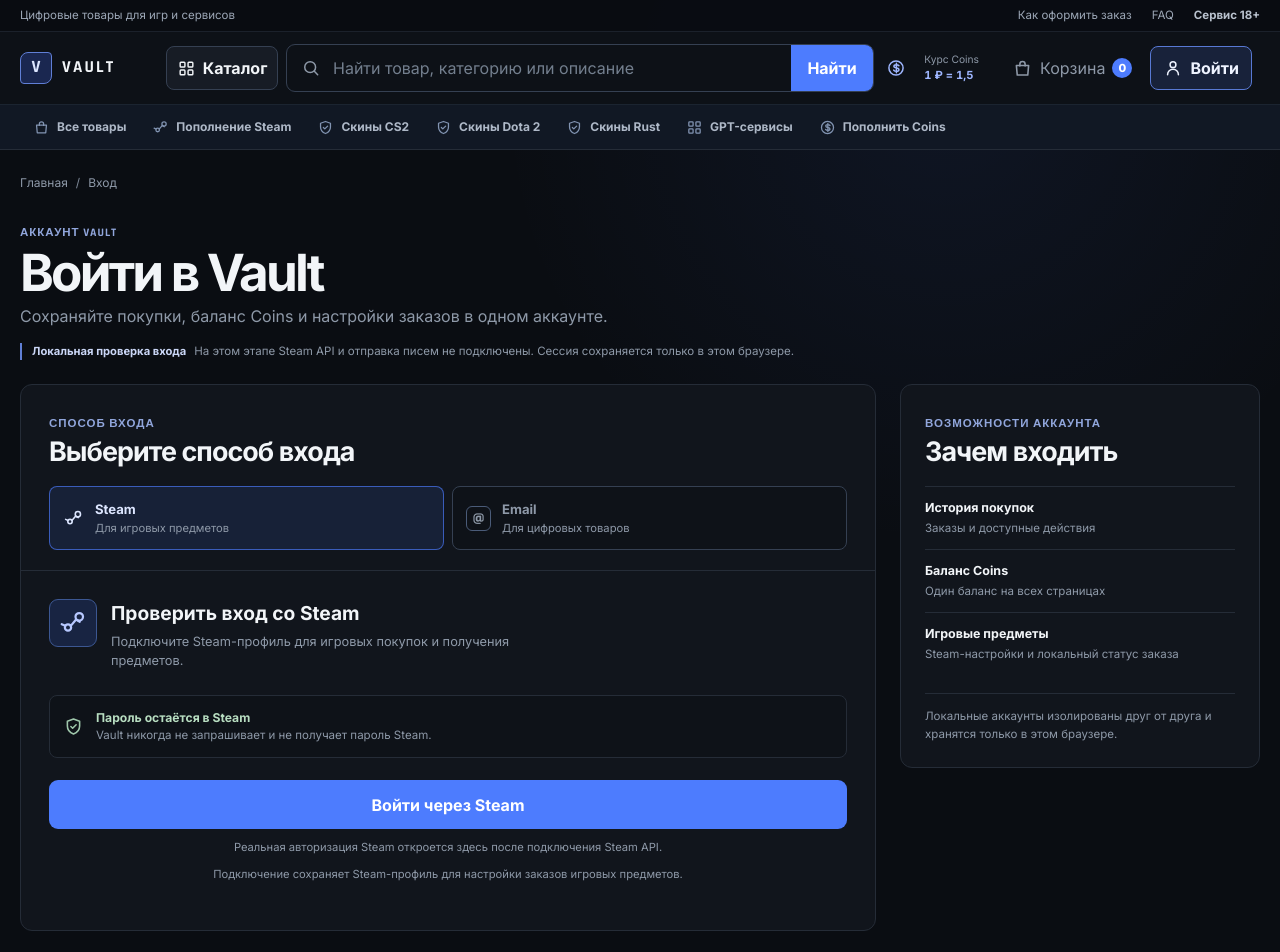
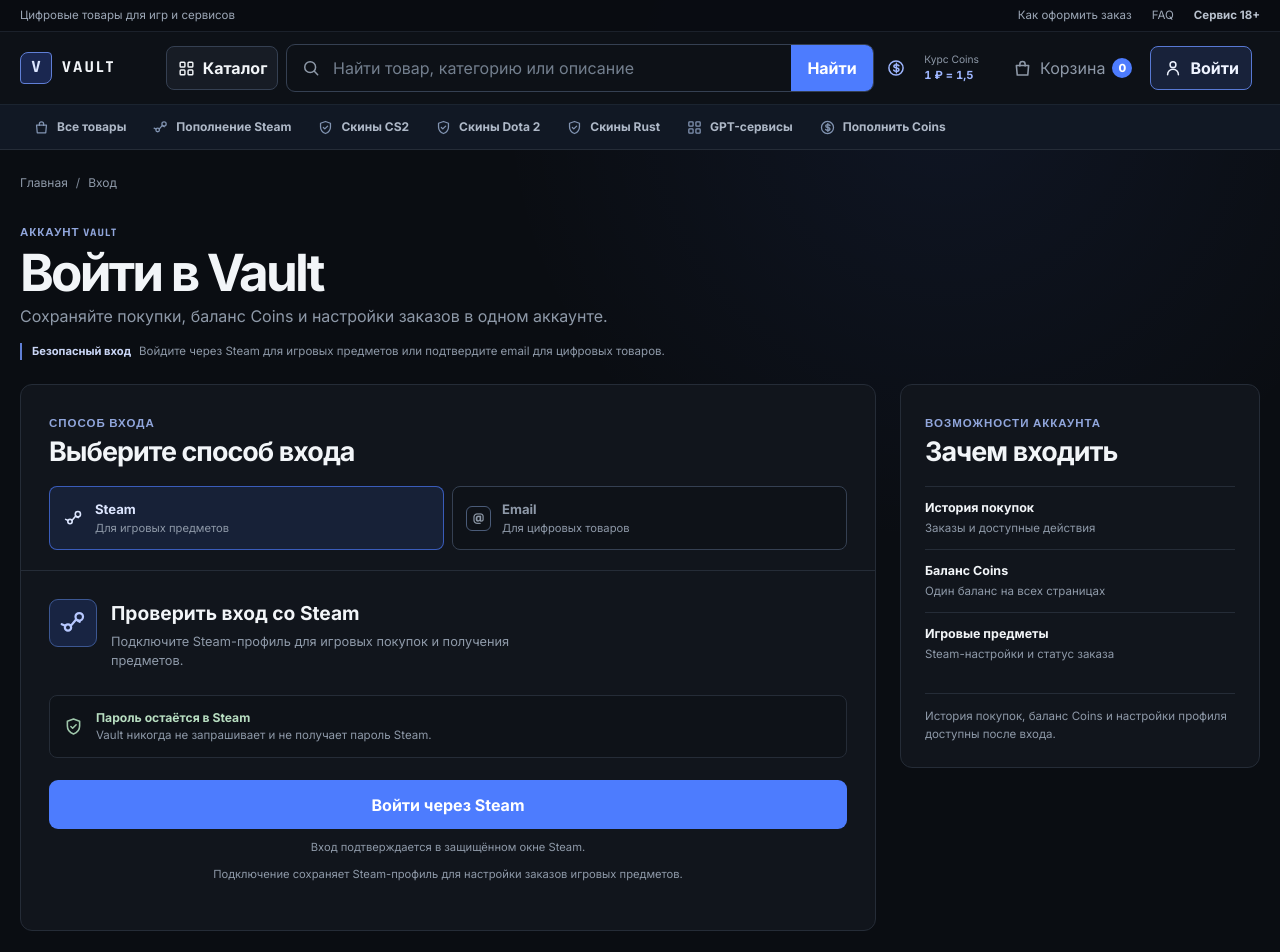
Before and after one commit to avvolkova13/Vault, a Next.js app: page /auth in a window 1280 px wide. Shown: the top 952 px of the page. Built offline with nearby package versions, Linux system fonts and the light colour scheme.

Commit message:
Polish authentication copy

```diff
--- a/src/features/auth/AuthScreen.tsx
+++ b/src/features/auth/AuthScreen.tsx
@@ -247,8 +247,8 @@
           <p>Сохраняйте покупки, баланс Coins и настройки заказов в одном аккаунте.</p>
         </div>
         <p className={styles.demoDisclosure}>
-          <strong>Локальная проверка входа</strong>
-          На этом этапе Steam API и отправка писем не подключены. Сессия сохраняется только в этом браузере.
+          <strong>Безопасный вход</strong>
+          Войдите через Steam для игровых предметов или подтвердите email для цифровых товаров.
         </p>
 
         {!isHydrated ? (
@@ -344,7 +344,7 @@
                       <Button className={styles.mainButton} type="button" disabled={isLoading} onClick={connectSteam}>
                         {isLoading ? "Входим через Steam…" : "Войти через Steam"}
                       </Button>
-                      <p className={styles.panelFootnote}>Реальная авторизация Steam откроется здесь после подключения Steam API.</p>
+                      <p className={styles.panelFootnote}>Вход подтверждается в защищённом окне Steam.</p>
                     </>
                   )}
                   <p className={styles.panelFootnote}>Подключение сохраняет Steam-профиль для настройки заказов игровых предметов.</p>
@@ -386,7 +386,7 @@
                           onBlur={() => setEmailTouched(true)}
                           onChange={(event) => setEmail(event.target.value)}
                         />
-                        <p id="email-helper">Email определяет отдельный локальный аккаунт в этом браузере.</p>
+                        <p id="email-helper">Код подтверждения будет отправлен на указанный адрес.</p>
                         {emailTouched && emailError ? <p id="email-error" className={styles.fieldError} role="alert">{emailError}</p> : null}
                       </div>
                       {emailStep === "code" ? (
@@ -433,7 +433,7 @@
                 <div className={styles.requiredContext}>
                   <span>Требование заказа</span>
                   <h2 id="auth-context-title">Для этого заказа нужен Steam</h2>
-                  <p>{returnTo === "/cart" ? "После подключения вернём вас в корзину." : "После подключения игровые предметы можно будет добавить в локальный заказ."}</p>
+                  <p>{returnTo === "/cart" ? "После входа вернём вас в корзину." : "После входа можно продолжить оформление игровых предметов."}</p>
                   {skinItems.length ? <strong>{gameItemsLabel(skinItems.length)}</strong> : null}
                 </div>
               ) : (
@@ -443,7 +443,7 @@
                   <ul>
                     <li><strong>История покупок</strong><span>Заказы и доступные действия</span></li>
                     <li><strong>Баланс Coins</strong><span>Один баланс на всех страницах</span></li>
-                    <li><strong>Игровые предметы</strong><span>Steam-настройки и локальный статус заказа</span></li>
+                    <li><strong>Игровые предметы</strong><span>Steam-настройки и статус заказа</span></li>
                   </ul>
                 </>
               )}
@@ -457,7 +457,7 @@
                   </div>
                   <button type="button" disabled={isLoading} onClick={resetSession}>Выйти</button>
                 </div>
-              ) : <p className={styles.localNote}>Локальные аккаунты изолированы друг от друга и хранятся только в этом браузере.</p>}
+              ) : <p className={styles.localNote}>История покупок, баланс Coins и настройки профиля доступны после входа.</p>}
             </aside>
           </div>
         )}
--- a/src/lib/auth.ts
+++ b/src/lib/auth.ts
@@ -41,9 +41,9 @@
 }
 
 export function validateMockCode(value: string) {
-  if (!value.trim()) return "Введите код локальной проверки.";
+  if (!value.trim()) return "Введите код из письма.";
   if (!/^\d{6}$/.test(value.trim())) return "Код должен содержать 6 цифр.";
-  if (value.trim() !== MOCK_EMAIL_CODE) return "Неверный код локальной проверки.";
+  if (value.trim() !== MOCK_EMAIL_CODE) return "Неверный код. Проверьте письмо и повторите попытку.";
   return "";
 }
 
```
Also changed, not shown: 1 other file (tests, documents, lock files or other folders).
